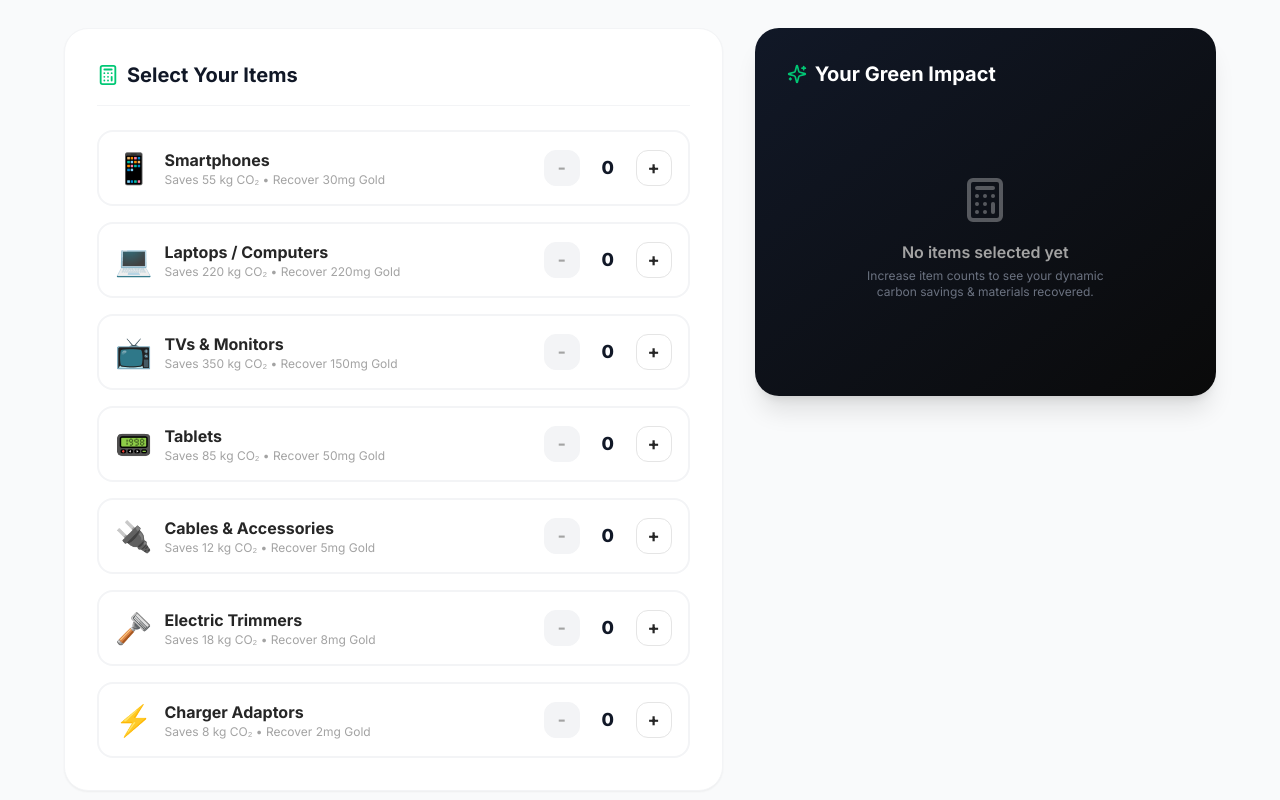
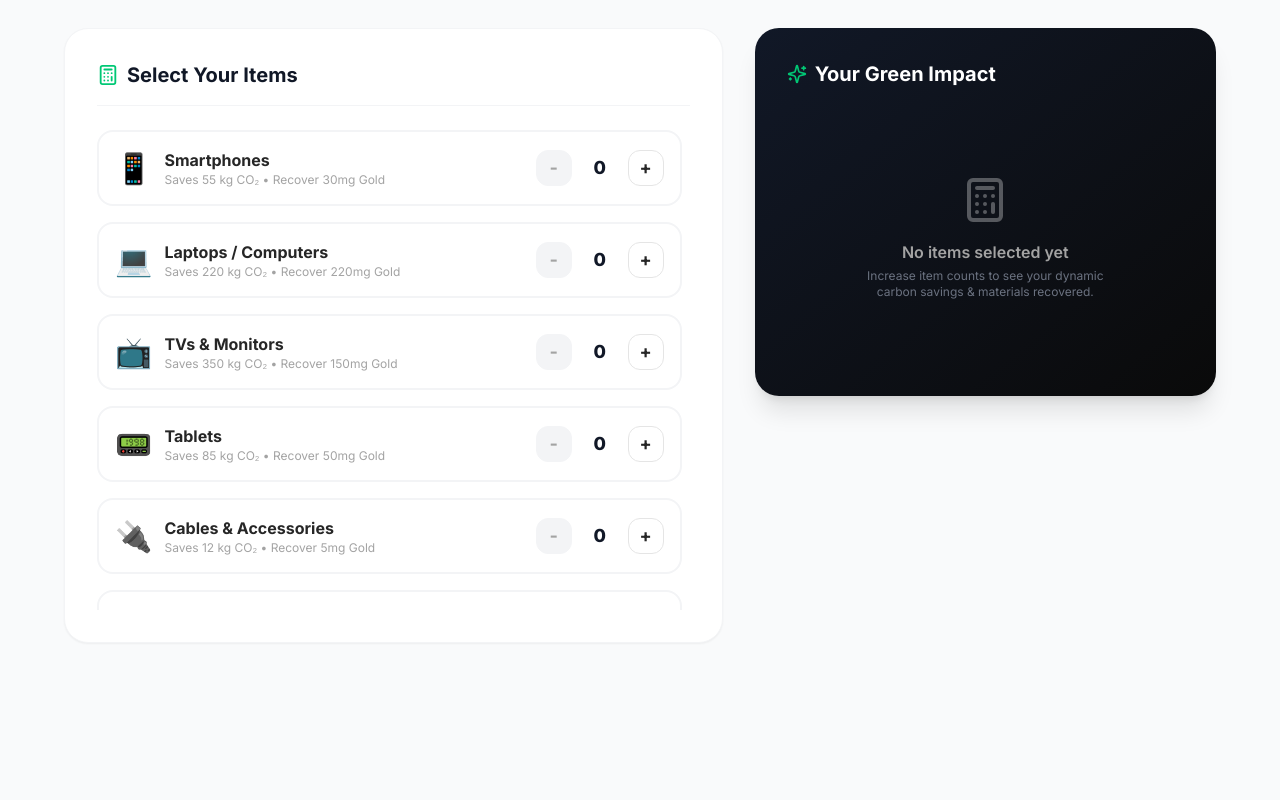
Before and after one commit to nirjalguragainofficial-hash/ReCircuit-Frontend, a React (Vite) app: page / in a window 1280 px wide. Shown: the part 5580-6380 px from the top of the page. Built offline with nearby package versions, Linux system fonts and the light colour scheme.

Commit message:
Refine ImpactCalculator layout with custom green scrollbar

```diff
--- a/src/components/ImpactCalculator.jsx
+++ b/src/components/ImpactCalculator.jsx
@@ -144,7 +144,7 @@ export function ImpactCalculator() {
               )}
             </div>
 
-            <div className="flex flex-col gap-4">
+            <div className="flex flex-col gap-4 max-h-[480px] overflow-y-auto pr-2 custom-scrollbar">
               {ITEMS.map((item) => {
                 const qty = quantities[item.id] || 0;
                 return (
--- a/src/index.css
+++ b/src/index.css
@@ -153,4 +153,19 @@ body, nav, section, input, select, button, footer {
     50% { left: 100%; }
     100% { left: 100%; }
   }
+
+  /* Custom scrollbar utility for scrolling areas */
+  .custom-scrollbar::-webkit-scrollbar {
+    width: 6px;
+  }
+  .custom-scrollbar::-webkit-scrollbar-track {
+    background: transparent;
+  }
+  .custom-scrollbar::-webkit-scrollbar-thumb {
+    background: rgba(0, 200, 117, 0.2);
+    border-radius: 9999px;
+  }
+  .custom-scrollbar::-webkit-scrollbar-thumb:hover {
+    background: var(--accent);
+  }
 }
```
